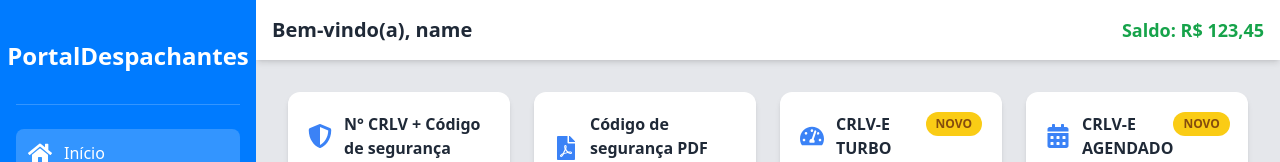
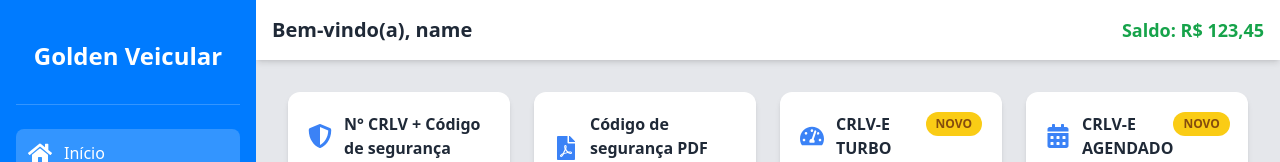
Before and after one commit to fredsantosfullstack/consultaplacaveicular, a React (Vite) app: page /profile in a window 1280 px wide. Both pictures are taken after typing "name@example.com", "Sample123" into the empty fields and a click on the button "Entrar". Shown: the top 162 px of the page. Built offline with nearby package versions, Linux system fonts and the light colour scheme.

Commit message:
[dyad] Atualizando a marca para Golden Veicular - wrote 5 file(s)

```diff
--- a/components/Icons.tsx
+++ b/components/Icons.tsx
@@ -1,6 +1,6 @@
 import React from 'react';
 
-export const PortalDespachantesLogo: React.FC<React.SVGProps<SVGSVGElement>> = (props) => (
+export const GoldenVeicularLogo: React.FC<React.SVGProps<SVGSVGElement>> = (props) => (
     <svg viewBox="0 0 320 100" xmlns="http://www.w3.org/2000/svg" {...props}>
         <style>
             {`.title { font-family: Arial, sans-serif; font-size: 32px; font-weight: bold; fill: #B58F4E; }`}
@@ -9,11 +9,11 @@ export const PortalDespachantesLogo: React.FC<React.SVGProps<SVGSVGElement>> = (
         </style>
         <path className="car-main" d="M20,55 C25,45 40,40 60,40 L260,40 C280,40 295,45 300,55 L290,60 L30,60 Z" />
         <path className="car-window" d="M80,38 L140,38 L150,25 L210,25 L220,38 L240,38 L230,48 L90,48 Z" />
-        <text x="160" y="85" textAnchor="middle" className="title">PORTAL DESPACHANTES</text>
+        <text x="160" y="85" textAnchor="middle" className="title">GOLDEN VEICULAR</text>
     </svg>
 );
 
-export const PortalDespachantesLogoWhite: React.FC<React.SVGProps<SVGSVGElement>> = (props) => (
+export const GoldenVeicularLogoWhite: React.FC<React.SVGProps<SVGSVGElement>> = (props) => (
     <svg viewBox="0 0 320 100" xmlns="http://www.w3.org/2000/svg" {...props}>
         <style>
             {`.title-white { font-family: Arial, sans-serif; font-size: 32px; font-weight: bold; fill: white; }`}
@@ -22,6 +22,6 @@ export const PortalDespachantesLogoWhite: React.FC<React.SVGProps<SVGSVGElement>
         </style>
         <path className="car-main-white" d="M20,55 C25,45 40,40 60,40 L260,40 C280,40 295,45 300,55 L290,60 L30,60 Z" />
         <path className="car-window-white" d="M80,38 L140,38 L150,25 L210,25 L220,38 L240,38 L230,48 L90,48 Z" />
-        <text x="160" y="85" textAnchor="middle" className="title-white">PORTAL DESPACHANTES</text>
+        <text x="160" y="85" textAnchor="middle" className="title-white">GOLDEN VEICULAR</text>
     </svg>
 );
--- a/components/Sidebar.tsx
+++ b/components/Sidebar.tsx
@@ -54,7 +54,7 @@ const Sidebar: React.FC<SidebarProps> = ({ isSidebarOpen, toggleSidebar, userRol
         } md:relative md:translate-x-0 transition-transform duration-300 ease-in-out z-30 flex flex-col`}
       >
         <div className="flex items-center justify-center h-20">
-            <span className="text-2xl font-bold text-white">PortalDespachantes</span>
+            <span className="text-2xl font-bold text-white">Golden Veicular</span>
         </div>
 
         <hr className="border-t border-white/20 my-2" />
--- a/index.html
+++ b/index.html
@@ -3,7 +3,7 @@
   <head>
     <meta charset="UTF-8" />
     <meta name="viewport" content="width=device-width, initial-scale=1.0" />
-    <title>PortalDespachantes</title>
+    <title>Golden Veicular</title>
     <script src="https://cdn.tailwindcss.com"></script>
     <link rel="preconnect" href="https://fonts.googleapis.com">
     <link rel="preconnect" href="https://fonts.gstatic.com" crossorigin>
--- a/pages/Login.tsx
+++ b/pages/Login.tsx
@@ -1,5 +1,5 @@
 import React, { useState } from 'react';
-import { PortalDespachantesLogo } from '../components/Icons';
+import { GoldenVeicularLogo } from '../components/Icons';
 import { FaUser, FaLock, FaArrowRight } from 'react-icons/fa';
 
 interface LoginProps {
@@ -50,7 +50,7 @@ const Login: React.FC<LoginProps> = ({ onLogin }) => {
       <div className="w-full max-w-md bg-white rounded-2xl shadow-2xl border border-gray-200/50 p-8 sm:p-10 space-y-6">
         <div className="text-center">
             <div className="flex justify-center">
-                <PortalDespachantesLogo className="h-16 w-auto" />
+                <GoldenVeicularLogo className="h-16 w-auto" />
             </div>
         </div>
 
--- a/pages/UserProfile.tsx
+++ b/pages/UserProfile.tsx
@@ -13,7 +13,7 @@ const UserProfile: React.FC<UserProfileProps> = ({ setCurrentPage }) => {
     name: 'João da Silva',
     email: 'joao.silva@example.com',
     phone: '(11) 99999-8888',
-    company: 'PortalDespachantes',
+    company: 'Golden Veicular',
     document: '123.456.789-00'
   });
 
```
